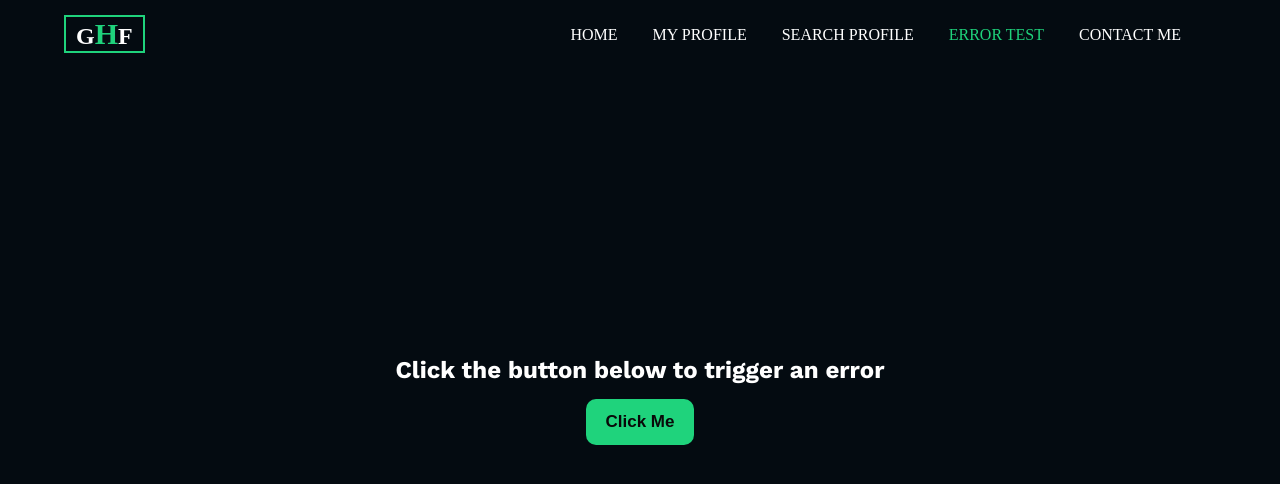
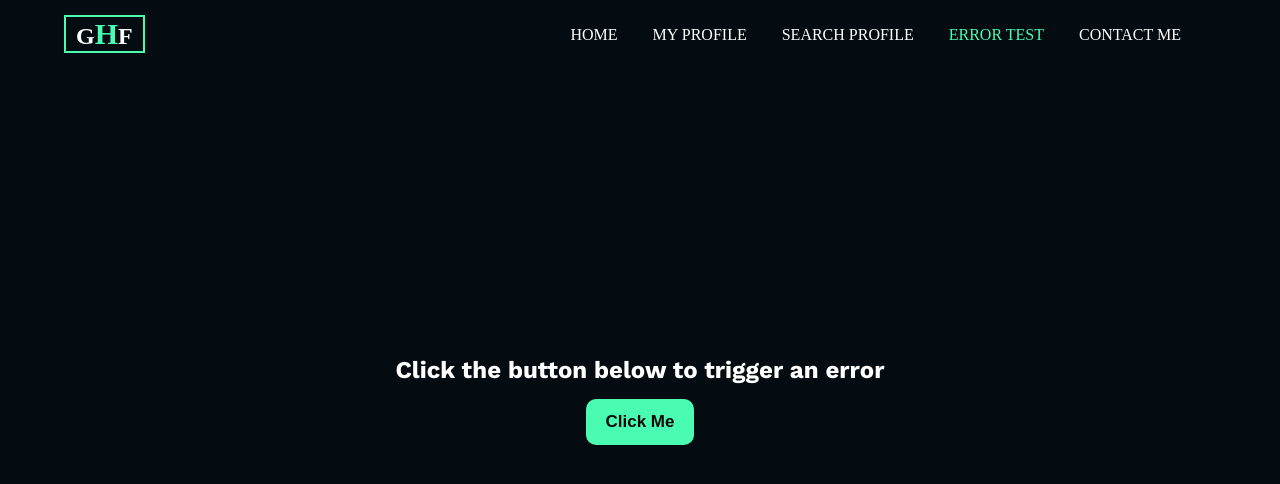
Before and after one commit to Meldy2503/github-profile, a React (Vite) app: page /error-test in a window 1280 px wide. Shown: the top 484 px of the page. Built offline with nearby package versions, Linux system fonts and the light colour scheme; a web font is replaced by a local one.

Commit message:
style: modify themem color

```diff
--- a/src/components/ErrorTest.jsx
+++ b/src/components/ErrorTest.jsx
@@ -33,7 +33,7 @@ const ErrorTest = () => {
       <button
         onClick={handleErrorTest}
         style={{
-          backgroundColor: "#1fd37c",
+          backgroundColor: "#4afcb2",
           padding: "1.3rem 2rem",
           color: "#090909",
           fontWeight: "600",
--- a/src/components/allRepos/allReposStyle.jsx
+++ b/src/components/allRepos/allReposStyle.jsx
@@ -129,10 +129,10 @@ export const RepoCard = styled.div`
 
   &:hover {
     &::before {
-      background-color: #1fd37c;
+      background-color: #4afcb2;
     }
     &::after {
-      background-color: #1fd37c;
+      background-color: #4afcb2;
     }
   }
 
@@ -155,7 +155,7 @@ export const RepoCard = styled.div`
 `;
 
 export const Links = styled(NavLink)`
-  border: 0.2rem solid #21e786;
+  border: 0.2rem solid #4afcb2;
   padding: 1rem 2rem;
   border-radius: 1rem;
   color: #fff;
@@ -186,7 +186,7 @@ export const BtnWrapper = styled.div`
 export const Btn = styled.button`
   outline: none;
   border: none;
-  background-color: #22d880;
+  background-color: #4afcb2;
   padding: 0.5rem 1rem;
   font-size: 1.6rem;
   cursor: pointer;
@@ -195,7 +195,7 @@ export const Btn = styled.button`
 `;
 
 export const Nos = styled.div`
-  border: 0.2rem solid #22d880;
+  border: 0.2rem solid #4afcb2;
   padding: 0.5rem 1.5rem;
   cursor: pointer;
 `;
--- a/src/components/contact/contactStyle.jsx
+++ b/src/components/contact/contactStyle.jsx
@@ -126,7 +126,7 @@ export const Form = styled(motion.form)`
     }
 
     &:focus {
-      border-bottom: 0.05rem solid #19c572;
+      border-bottom: 0.05rem solid #4afcb2;
     }
   }
 `;
@@ -138,7 +138,7 @@ export const Btn = styled.button`
   border: none;
   font-weight: 900;
   cursor: pointer;
-  background-color: #1fd37c;
+  background-color: #4afcb2;
 
   &:hover {
     background-color: #1bc472;
--- a/src/components/footer/footerStyle.jsx
+++ b/src/components/footer/footerStyle.jsx
@@ -22,6 +22,6 @@ export const Contents = styled.div`
   }
 
   span {
-    color: #1fd37c;
+    color: #4afcb2;
   }
 `;
--- a/src/components/home/homeStyle.jsx
+++ b/src/components/home/homeStyle.jsx
@@ -59,7 +59,7 @@ export const Text = styled.div`
 
 export const Link = styled(NavLink)`
   padding: 1.5rem 4.2rem;
-  background-color: #21e786;
+  background-color: #4afcb2;
   text-decoration: none;
   z-index: 100;
   color: #181717;
@@ -73,17 +73,16 @@ export const Link = styled(NavLink)`
   }
 `;
 
-
 export const SearchLink = styled(Link)`
   padding: 1.4rem 3rem;
   background-color: #040b11;
-  border: 0.2rem solid #21e786;
+  border: 0.2rem solid #4afcb2;
   color: #fff;
 
   &:hover {
     box-shadow: inset 20rem 0 #fff;
     border: 0.2rem solid #fff;
-    background-color: #21e786;
+    background-color: #4afcb2;
     color: #1f1e1e;
   }
 `;
--- a/src/components/navbar/navbarStyle.jsx
+++ b/src/components/navbar/navbarStyle.jsx
@@ -36,12 +36,12 @@ export const Nav = styled.nav`
 export const LogoLink = styled(NavLink)`
   text-decoration: none;
   color: #fff;
-  border: 0.2rem solid #1fd37c;
+  border: 0.2rem solid #4afcb2;
   padding: 0 1rem;
   font-family: "Bakbak One", cursive;
 
   span {
-    color: #1fd37c;
+    color: #4afcb2;
     font-size: 3rem;
   }
 `;
@@ -123,7 +123,7 @@ export const Ul = styled.ul`
   }
 
   .active {
-    color: #1fd37c;
+    color: #4afcb2;
     text-decoration: none;
     text-transform: uppercase;
     font-family: "Bakbak One", cursive;
--- a/src/components/profile/profileStyle.jsx
+++ b/src/components/profile/profileStyle.jsx
@@ -76,14 +76,14 @@ export const RepoLink = styled(NavLink)`
   text-decoration: none;
   border-radius: 0.5rem;
   padding: 1.1rem 1.8rem;
-  background-color: #4c58db;
+  background-color: #5c67dd;
 `;
 export const GitLink = styled.a`
   display: flex;
   align-items: center;
   column-gap: 0.7rem;
   border-radius: 0.5rem;
-  background-color: #21e786;
+  background-color: #4afcb2;
   text-decoration: none;
   padding: 1.1rem 1.8rem;
   color: #090909;
@@ -111,8 +111,8 @@ export const ProfileCard = styled.div`
   &::before,
   &::after {
     content: "";
-    height: 10rem;
-    width: 10rem;
+    height: 7rem;
+    width: 7rem;
     position: absolute;
     background-color: transparent;
     transition: transform 0.5s ease-in;
@@ -132,13 +132,13 @@ export const ProfileCard = styled.div`
     transform: scale(1.03);
 
     &::before {
-      border-right: 0.5rem solid #21e786;
-      border-bottom: 0.5rem solid #21e786;
+      border-right: 0.5rem solid #4afcb2;
+      border-bottom: 0.5rem solid #4afcb2;
       transform: scaleX(1);
     }
     &::after {
-      border-left: 0.5rem solid #21e786;
-      border-top: 0.5rem solid #21e786;
+      border-left: 0.5rem solid #4afcb2;
+      border-top: 0.5rem solid #4afcb2;
       transform: scaleX(1);
     }
   }
--- a/src/components/searchProfile/searchProfileStyle.jsx
+++ b/src/components/searchProfile/searchProfileStyle.jsx
@@ -67,7 +67,7 @@ export const SearchWrapper = styled(motion.div)`
       font-family: "Mulish", sans-serif;
       width: 45rem;
       background-color: transparent;
-      border: 0.2rem solid #1fd37c;
+      border: 0.2rem solid #4afcb2;
       border-radius: 1rem;
       color: #fff;
       font-size: 1.7rem;
@@ -88,11 +88,11 @@ export const SearchWrapper = styled(motion.div)`
       font-weight: 700;
       text-transform: uppercase;
       line-height: 1.7;
-      background-color: #1fd37c;
+      background-color: #4afcb2;
       font-family: "Bakbak One", cursive;
 
       &:hover {
-        background-color: #18a761;
+        background-color: #39c58b;
       }
     }
   }
@@ -140,5 +140,10 @@ export const Text = styled.div`
     padding: 1.3rem 3rem;
     border-radius: 1rem;
     color: #fff;
+
+    &:hover {
+      border: 0.1rem solid #4afcb2;
+      color: #4afcb2;
+    }
   }
 `;
--- a/src/components/singleRepo/singleRepoStyle.jsx
+++ b/src/components/singleRepo/singleRepoStyle.jsx
@@ -52,7 +52,7 @@ export const Contents = styled.div`
 export const RepoContainer = styled(motion.div)`
   color: #fff;
   width: 85%;
-  border-left: 0.5rem solid #1fd37c;
+  border-left: 0.5rem solid #4afcb2;
   padding-left: 3rem;
   margin: 0 auto;
 
@@ -82,7 +82,7 @@ export const RepoCard = styled.div`
     position: absolute;
     top: 46%;
     left: -3rem;
-    background-color: #1fd37c;
+    background-color: #4afcb2;
   }
 
   &::before {
@@ -93,7 +93,7 @@ export const RepoCard = styled.div`
     border-radius: 50%;
     top: 43%;
     left: -4.5rem;
-    background-color: #1fd37c;
+    background-color: #4afcb2;
   }
 
   @media (max-width: ${({ theme }) => theme.mediaQuery.mobile}) {
@@ -140,7 +140,7 @@ export const Links = styled.span`
     text-decoration: none;
     color: #090909;
     padding: 1rem 2rem;
-    background-color: #1fd37c;
+    background-color: #4afcb2;
     font-family: "Bakbak One", cursive;
     transition: all 0.5s;
     display: flex;
@@ -153,7 +153,7 @@ export const Links = styled.span`
   }
 
   a:nth-child(1) {
-    border: 0.2rem solid #1fd37c;
+    border: 0.2rem solid #4afcb2;
     background-color: transparent;
     color: #fff;
 
```
